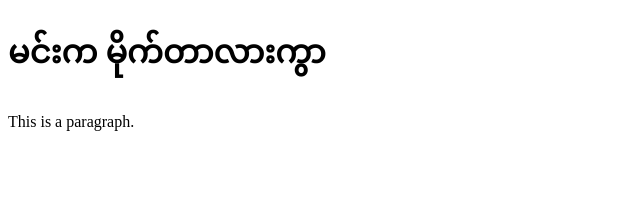
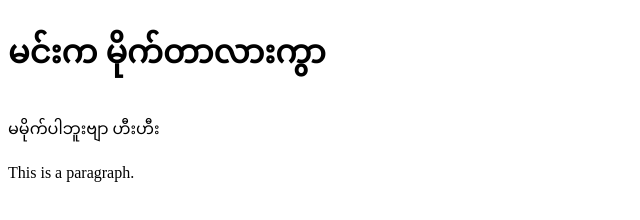
Before and after one commit to FlashLMT/LwinMinThant, a plain HTML site: page index.html in a window 1280 px wide. Shown: the whole page, without its empty margins (0-640 px from the left). Drawn offline with Linux system fonts and the light colour scheme.

Commit message:
Update index.html

```diff
--- a/index.html
+++ b/index.html
@@ -6,6 +6,7 @@
 <body>
 
 <h1>မင်းက မိုက်တာလားကွာ </h1>
+  <p>မမိုက်ပါဘူးဗျာ ဟီးဟီး</p>
 <p>This is a paragraph.</p>
 
 </body>
```
